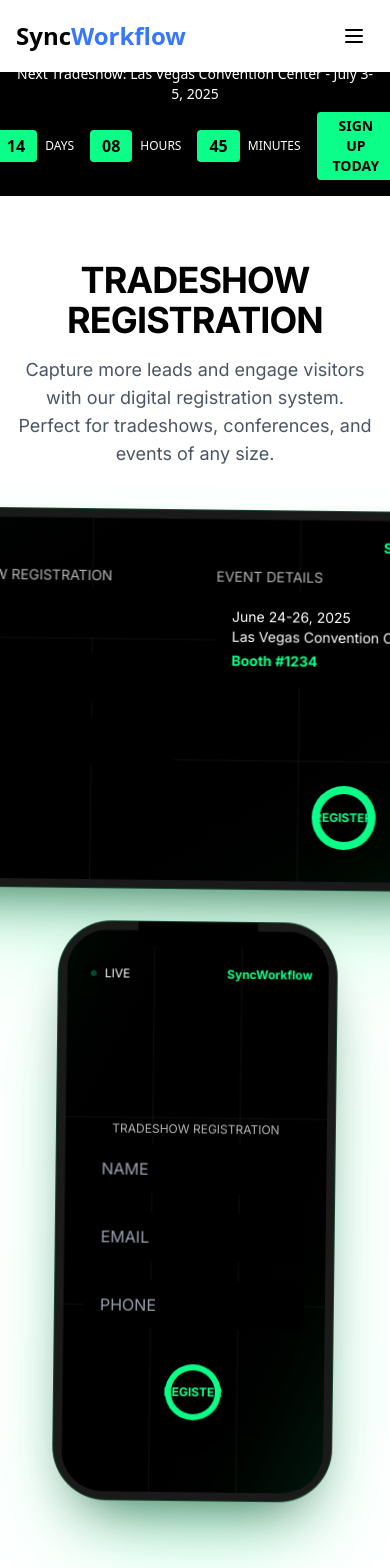
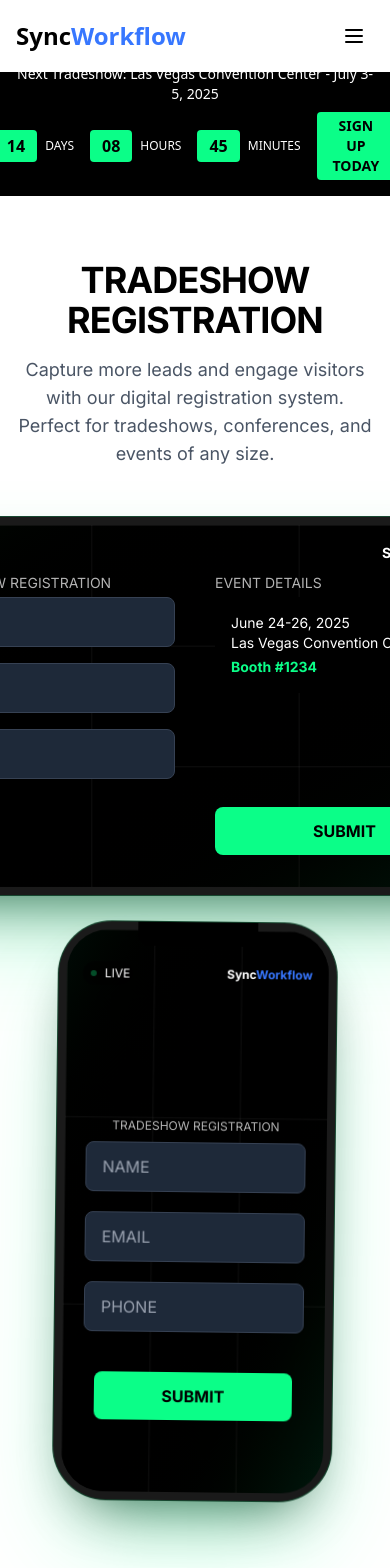
Before and after one commit to hcchav/syncworkflow, a Next.js app: page / in a window 390 px wide. Shown: the top 1568 px of the page. Built offline with nearby package versions, Linux system fonts and the light colour scheme.

Commit message:
fix phone and tablet forms

```diff
--- a/src/components/sections/HeroSection.tsx
+++ b/src/components/sections/HeroSection.tsx
@@ -22,7 +22,7 @@
 
         <div className="flex flex-col md:flex-row justify-center items-center gap-8 md:gap-16">
           {/* Tablet Device Mockup - Horizontal */}
-          <div className="device-mockup tablet transform hover:-translate-y-2 transition-transform duration-500 ease-in-out camera-float">
+          <div className="device-mockup tablet">
             <div className="rounded-[40px] border border-[#0bfe88]/20 shadow-[0_50px_100px_-20px_rgba(11,254,136,0.3),0_30px_60px_-30px_rgba(0,0,0,0.8)] bg-[#1a1a1a] p-2 w-[640px] h-[380px] relative">
               {/* Tablet camera */}
               <div className="absolute top-1/2 -left-1 transform -translate-y-1/2 w-[6px] h-[6px] bg-[#333] rounded-full z-50 border border-[#444]"></div>
@@ -40,12 +40,14 @@
                       <div className="w-1.5 h-1.5 bg-[#0bfe88] rounded-full recording-dot"></div>
                       <span className="text-white text-xs">LIVE</span>
                     </div>
-                    <div className="text-[#0bfe88] text-sm font-bold">SyncWorkflow</div>
+                    <div className="text-sm font-bold">
+                      <span className="text-white">Sync</span><span className="text-[#3777ff]">Workflow</span>
+                    </div>
                   </div>
                 </div>
 
                 {/* Form UI */}
-                <div className="form-ui h-full p-8 pt-12">
+                <div className="form-ui h-full p-8 pt-12 relative z-30">
                   <div className="flex flex-row gap-10 h-full">
                     {/* Left side - Form fields */}
                     <div className="flex-1 space-y-4">
@@ -53,19 +55,19 @@
                       <input
                         type="text"
                         placeholder="NAME"
-                        className="w-full bg-black bg-opacity-40 backdrop-blur-sm text-white px-4 py-3 rounded-md focus:outline-none focus:ring-2 focus:ring-[#0bfe88] placeholder:text-gray-400"
+                        className="w-full bg-gray-800 text-white px-4 py-3 rounded-md focus:outline-none focus:ring-2 focus:ring-[#0bfe88] placeholder:text-gray-400 border border-gray-700"
                       />
 
                       <input
                         type="email"
                         placeholder="EMAIL"
-                        className="w-full bg-black bg-opacity-40 backdrop-blur-sm text-white px-4 py-3 rounded-md focus:outline-none focus:ring-2 focus:ring-[#0bfe88] placeholder:text-gray-400"
+                        className="w-full bg-gray-800 text-white px-4 py-3 rounded-md focus:outline-none focus:ring-2 focus:ring-[#0bfe88] placeholder:text-gray-400 border border-gray-700"
                       />
 
                       <input
                         type="tel"
                         placeholder="PHONE"
-                        className="w-full bg-black bg-opacity-40 backdrop-blur-sm text-white px-4 py-3 rounded-md focus:outline-none focus:ring-2 focus:ring-[#0bfe88] placeholder:text-gray-400"
+                        className="w-full bg-gray-800 text-white px-4 py-3 rounded-md focus:outline-none focus:ring-2 focus:ring-[#0bfe88] placeholder:text-gray-400 border border-gray-700"
                       />
                     </div>
 
@@ -81,10 +83,8 @@
                       </div>
 
                       <div className="flex justify-center">
-                        <button className="shutter-button w-16 h-16 rounded-full shadow-xl relative bg-gradient-to-r from-[#0bfe88] to-[#0bfe88] hover:shadow-[0_0_15px_rgba(11,254,136,0.5)] transform hover:scale-[1.02] transition-all duration-300">
-                          <div className="absolute inset-2 rounded-full bg-black flex items-center justify-center">
-                            <span className="text-xs text-[#0bfe88] font-bold">REGISTER</span>
-                          </div>
+                        <button className="w-full bg-[#0bfe88] hover:bg-opacity-90 text-black font-bold py-3 px-6 rounded-md uppercase hover:shadow-[0_0_15px_rgba(11,254,136,0.5)] transform hover:scale-[1.02] transition-all duration-300">
+                          SUBMIT
                         </button>
                       </div>
                     </div>
@@ -113,40 +113,40 @@
                       <div className="w-1.5 h-1.5 bg-[#0bfe88] rounded-full recording-dot"></div>
                       <span className="text-white text-xs">LIVE</span>
                     </div>
-                    <div className="text-[#0bfe88] text-xs font-bold">SyncWorkflow</div>
+                    <div className="text-xs font-bold">
+                      <span className="text-white">Sync</span><span className="text-[#3777ff]">Workflow</span>
+                    </div>
                   </div>
                 </div>
 
                 {/* Form UI */}
-                <div className="form-ui flex flex-col h-full justify-center items-center p-4 pt-16">
+                <div className="form-ui flex flex-col h-full justify-center items-center p-4 pt-16 relative z-30">
                   <div className="w-full space-y-5 max-w-[220px]">
                     <div className="text-white text-xs uppercase mb-2 opacity-70 text-center">Tradeshow Registration</div>
 
                     <input
                       type="text"
                       placeholder="NAME"
-                      className="w-full bg-black bg-opacity-40 backdrop-blur-sm text-white px-4 py-3 rounded-md focus:outline-none focus:ring-2 focus:ring-[#0bfe88] placeholder:text-gray-400"
+                      className="w-full bg-gray-800 text-white px-4 py-3 rounded-md focus:outline-none focus:ring-2 focus:ring-[#0bfe88] placeholder:text-gray-400 border border-gray-700"
                     />
 
                     <input
                       type="email"
                       placeholder="EMAIL"
-                      className="w-full bg-black bg-opacity-40 backdrop-blur-sm text-white px-4 py-3 rounded-md focus:outline-none focus:ring-2 focus:ring-[#0bfe88] placeholder:text-gray-400"
+                      className="w-full bg-gray-800 text-white px-4 py-3 rounded-md focus:outline-none focus:ring-2 focus:ring-[#0bfe88] placeholder:text-gray-400 border border-gray-700"
                     />
 
                     <input
                       type="tel"
                       placeholder="PHONE"
-                      className="w-full bg-black bg-opacity-40 backdrop-blur-sm text-white px-4 py-3 rounded-md focus:outline-none focus:ring-2 focus:ring-[#0bfe88] placeholder:text-gray-400"
+                      className="w-full bg-gray-800 text-white px-4 py-3 rounded-md focus:outline-none focus:ring-2 focus:ring-[#0bfe88] placeholder:text-gray-400 border border-gray-700"
                     />
 
                     {/* Bottom Controls */}
                     <div className="absolute bottom-12 left-0 right-0 z-40 pb-6 px-4">
-                      <div className="flex items-center justify-center">
-                        <button className="shutter-button w-14 h-14 rounded-full shadow-xl relative bg-gradient-to-r from-[#0bfe88] to-[#0bfe88] hover:shadow-[0_0_15px_rgba(11,254,136,0.5)] transform hover:scale-[1.02] transition-all duration-300">
-                          <div className="absolute inset-1.5 rounded-full bg-black flex items-center justify-center">
-                            <span className="text-xs text-[#0bfe88] font-bold">REGISTER</span>
-                          </div>
+                      <div className="flex items-center justify-center w-full px-4">
+                        <button className="w-full bg-[#0bfe88] hover:bg-opacity-90 text-black font-bold py-3 px-6 rounded-md uppercase hover:shadow-[0_0_15px_rgba(11,254,136,0.5)] transform hover:scale-[1.02] transition-all duration-300">
+                          SUBMIT
                         </button>
                       </div>
                     </div>
```
